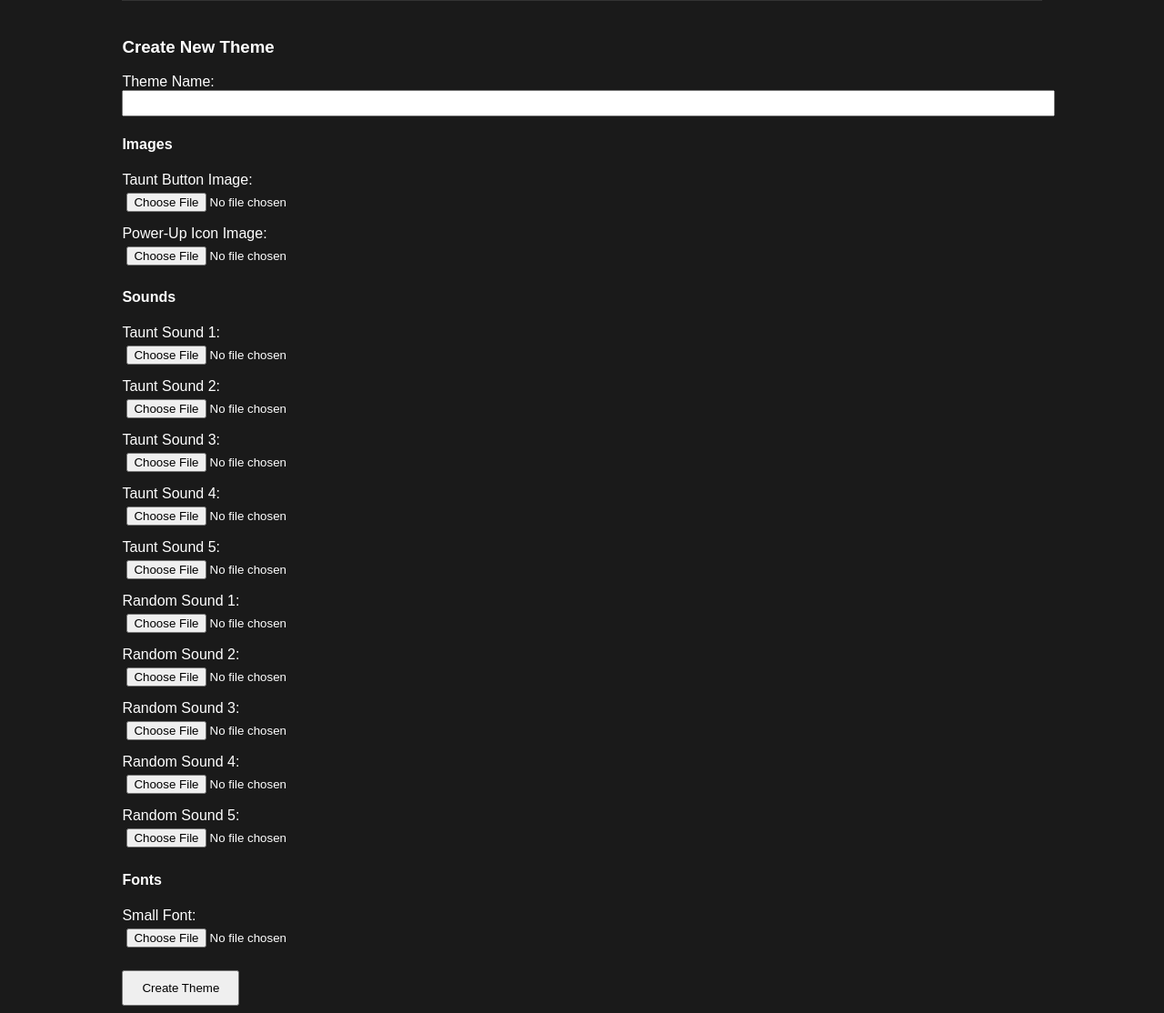
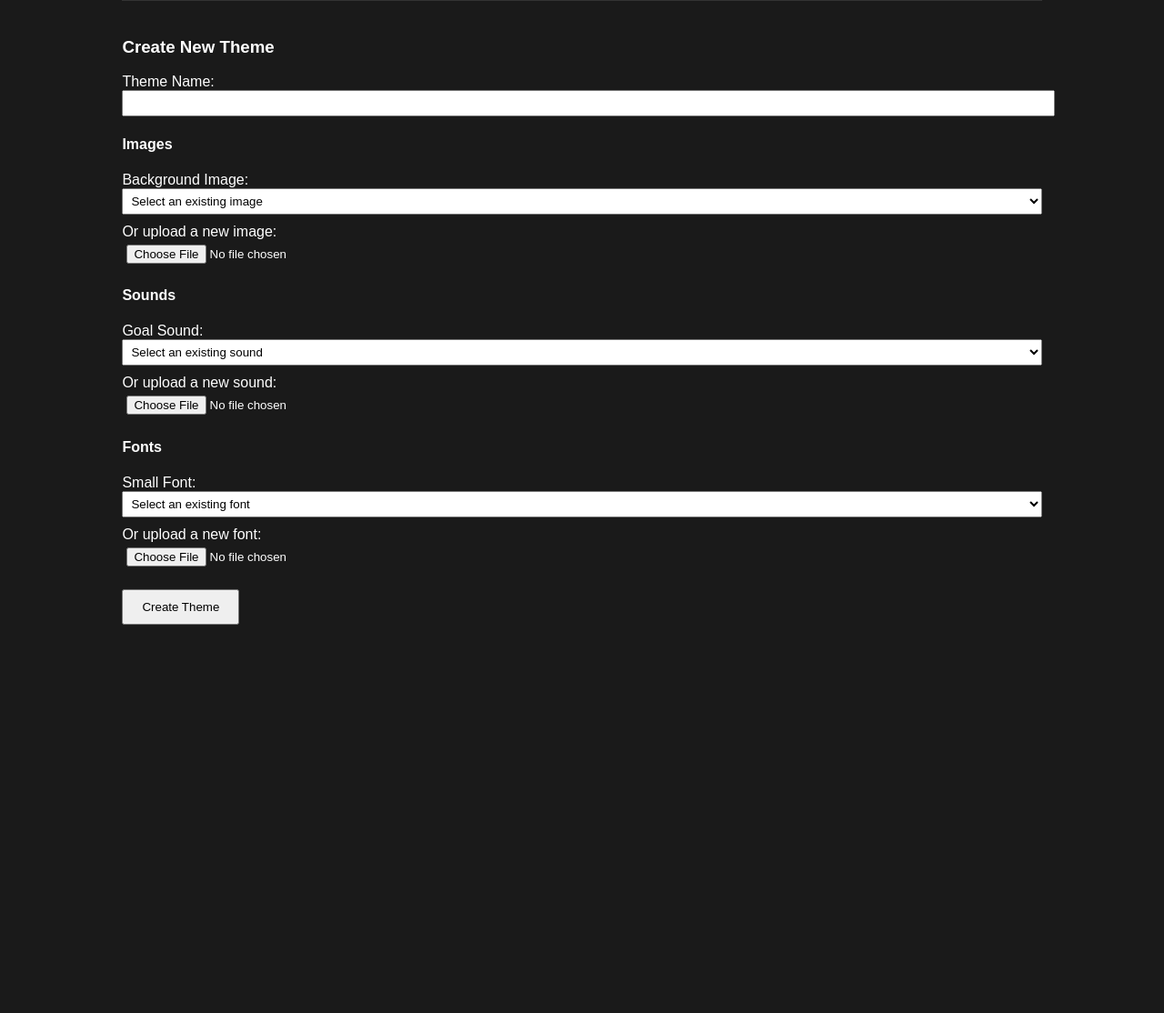
Before and after one commit to iceman23e/bubble-hockey-2, a Flask app: template templates/theme_manager.html in a window 1280 px wide. Shown: the part 247-1361 px from the top of the page at 91% size. After the commit the page ends 934 px from the top, so only its background shows below. Run offline with Flask 2, Linux system fonts and the light colour scheme; the template is opened without the code that fills it: most values are stand-ins (such as "Sample title", 1, 10 or a date in 2020).

Commit message:
Update theme_manager.html
1.	Asset Selection and Upload:
	•	Dropdowns for Existing Assets:
	•	Users can select existing images, sounds, and fonts from the available asset libraries.
	•	File Inputs for Uploading New Assets:
	•	Users can upload new images (upload_image_background_image), sounds (upload_sound_goal_sound), and fonts (upload_font_font_small).
	2.	Theme Activation:
	•	Each available theme has an “Activate” button that, when clicked, sets the current theme to the selected one.
	3.	Styling:
	•	Basic CSS styling is added to improve the visual layout and user experience.
	4.	Conditional Rendering:
	•	If no themes are available, the interface prompts users to create a new theme.
	5.	Form Structure:
	•	The form uses enctype="multipart/form-data" to handle file uploads.

```diff
--- a/templates/theme_manager.html
+++ b/templates/theme_manager.html
@@ -24,6 +24,7 @@
         <h2>Current Theme: {{ current_theme }}</h2>
         <div class="theme-list">
             <h3>Available Themes</h3>
+            {% if themes %}
                 {% for theme in themes %}
                     <div class="theme-item">
                         <strong>{{ theme }}</strong>
@@ -33,6 +34,9 @@
                         </form>
                     </div>
                 {% endfor %}
+            {% else %}
+                <p>No themes available. Create a new theme below.</p>
+            {% endif %}
         </div>
 
         <div class="new-theme">
@@ -41,30 +45,41 @@
                 <label for="theme_name">Theme Name:</label>
                 <input type="text" name="theme_name" required>
 
-                <!-- Asset Uploads -->
+                <!-- Asset Selection -->
                 <h4>Images</h4>
-                <label for="image_taunt_button">Taunt Button Image:</label>
-                <input type="file" name="image_taunt_button" accept="image/*">
+                <label for="asset_background_image">Background Image:</label>
+                <select name="asset_background_image">
+                    <option value="">Select an existing image</option>
+                    {% for image in available_images %}
+                        <option value="{{ image }}">{{ image }}</option>
+                    {% endfor %}
+                </select>
+                <label for="upload_image_background_image">Or upload a new image:</label>
+                <input type="file" name="upload_image_background_image" accept="image/*">
 
-                <label for="image_power_up_icon">Power-Up Icon Image:</label>
-                <input type="file" name="image_power_up_icon" accept="image/*">
+                <h4>Sounds</h4>
+                <label for="asset_goal_sound">Goal Sound:</label>
+                <select name="asset_goal_sound">
+                    <option value="">Select an existing sound</option>
+                    {% for sound in available_sounds %}
+                        <option value="{{ sound }}">{{ sound }}</option>
+                    {% endfor %}
+                </select>
+                <label for="upload_sound_goal_sound">Or upload a new sound:</label>
+                <input type="file" name="upload_sound_goal_sound" accept="audio/*">
 
-                <!-- Sounds -->
-                <h4>Sounds</h4>
-                {% for i in range(1,6) %}
-                    <label for="sound_taunts_{{i}}">Taunt Sound {{i}}:</label>
-                    <input type="file" name="sound_taunts_{{i}}" accept="audio/*">
+                <h4>Fonts</h4>
+                <label for="asset_font_small">Small Font:</label>
+                <select name="asset_font_small">
+                    <option value="">Select an existing font</option>
+                    {% for font in available_fonts %}
+                        <option value="{{ font }}">{{ font }}</option>
                     {% endfor %}
+                </select>
+                <label for="upload_font_font_small">Or upload a new font:</label>
+                <input type="file" name="upload_font_font_small" accept=".ttf">
 
-                {% for i in range(1,6) %}
-                    <label for="sound_random_sounds_{{i}}">Random Sound {{i}}:</label>
-                    <input type="file" name="sound_random_sounds_{{i}}" accept="audio/*">
-                {% endfor %}
-
-                <!-- Fonts -->
-                <h4>Fonts</h4>
-                <label for="font_small">Small Font:</label>
-                <input type="file" name="font_font_small" accept=".ttf">
+                <!-- Add more asset types as needed -->
 
                 <button type="submit">Create Theme</button>
             </form>
```
Lines whose indentation alone changed are shown as unchanged.
